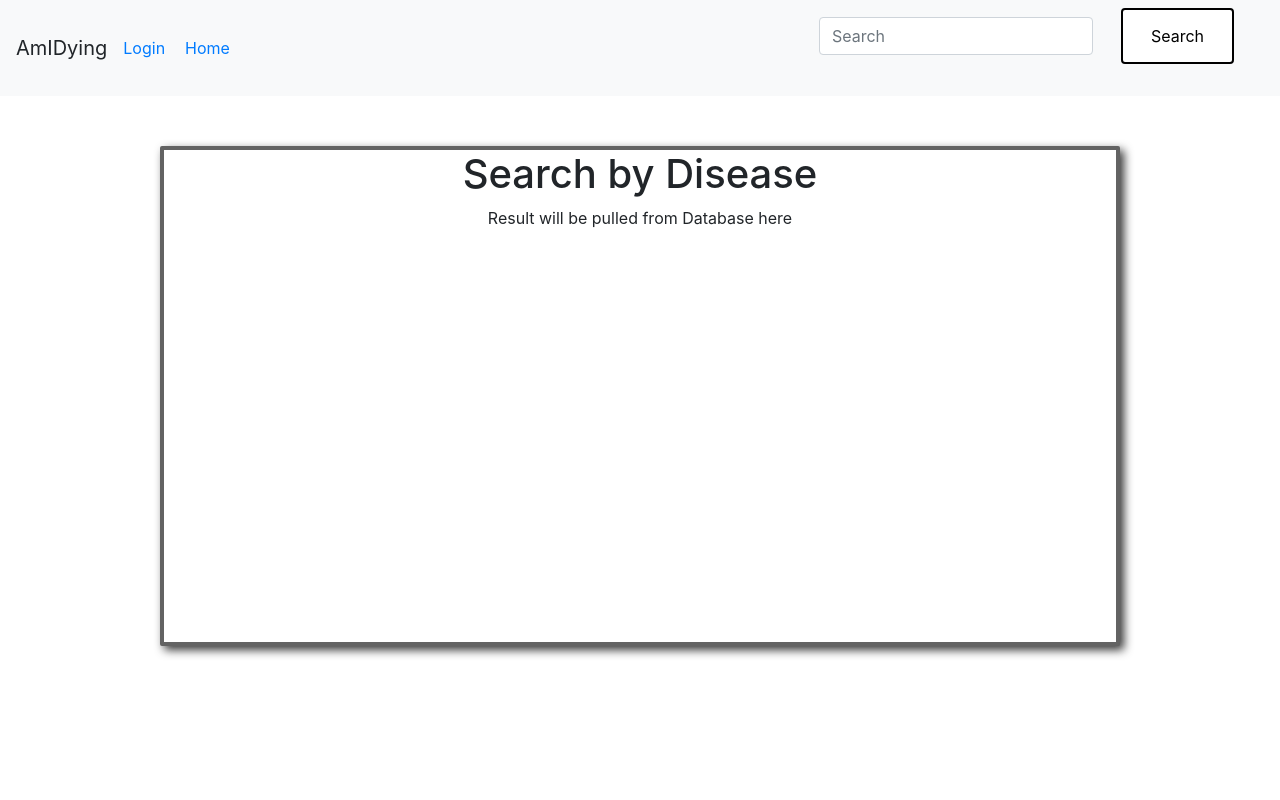
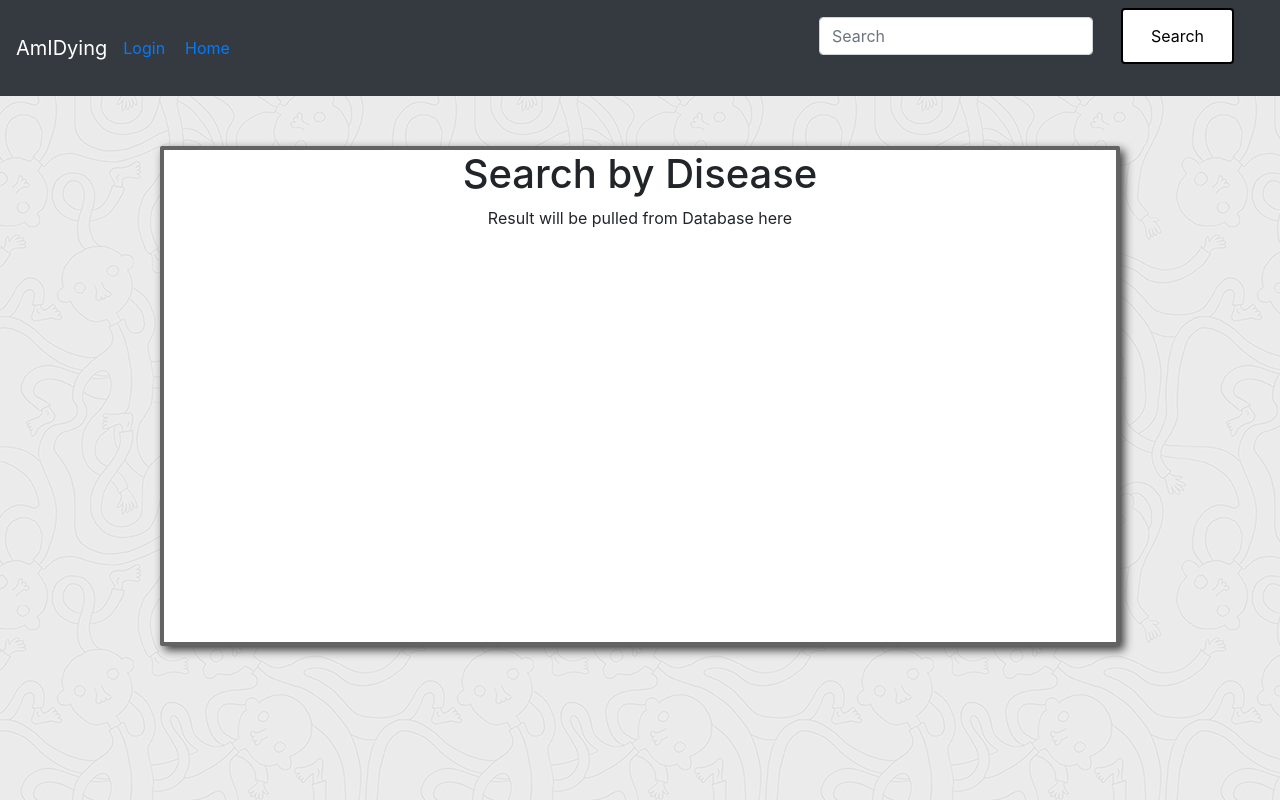
Before and after one commit to ijeli/lookatmedying, a React (Create React App) app in the folder client/: page /search in a window 1280 px wide. Built offline with nearby package versions, Linux system fonts and the light colour scheme.

Commit message:
made it prettier?

```diff
--- a/client/src/App.css
+++ b/client/src/App.css
@@ -118,6 +118,13 @@ a{
   margin-right: 10px;
 }
 
-/* body{
-  background-image: url("https://s-media-cache-ak0.pinimg.com/736x/36/2b/d0/362bd0151dfbc41537f89f6df442a2d6--medical-icon-icon-design.jpg");
-} */
+body{
+  background-image: url("./images/ignasi_pattern_s.png");
+  /* background-size: cover; */
+  /* background-repeat: no-repeat; */
+}
+
+#Navbar{
+  display: inline;
+  padding-right: 30px;
+}
--- a/client/src/components/Navbar.js
+++ b/client/src/components/Navbar.js
@@ -5,8 +5,8 @@ import '../App.css';
 
 const Navbar = (props) => (
   <div>
- <nav className="navbar navbar-expand-lg navbar-light bg-light">
-<a className="navbar-brand">AmIDying</a>
+ <nav className="navbar navbar-expand-lg navbar-dark bg-dark">
+<a className="navbar-brand" href="/">AmIDying</a>
 <button className="navbar-toggler" type="button" data-toggle="collapse" data-target="#navbarSupportedContent" aria-controls="navbarSupportedContent" aria-expanded="false" aria-label="Toggle navigation">
   <span className="navbar-toggler-icon"></span>
 </button>
@@ -14,7 +14,7 @@ const Navbar = (props) => (
 <div className="collapse navbar-collapse" id="navbarSupportedContent">
   <ul className="navbar-nav mr-auto">
     <li className="nav-item active">
-    <a classNameName={
+    <a className={
       window.location.pathname === '/'
       ? 'active' :""
       }
--- /dev/null
+++ b/client/src/components/login/PrivacyPolicy.js
@@ -0,0 +1,10 @@
+import React from 'react';
+
+function PrivacyPolicy(props){
+    return <h5 style={{margin: 4 + 'em'}} >By signing in, you are agreeing to the following terms and conditions.
+        AmIDying has the rights to receive and store data provided by Facebook and/or Google.
+        AmIDying also has the rights to display and share your information. After you agree
+        to sign in AmIDying will not need any consent to use your information.</h5>
+}
+
+export default PrivacyPolicy;
--- a/client/src/components/login/login.js
+++ b/client/src/components/login/login.js
@@ -1,7 +1,7 @@
 import React from 'react';
 import ReactModalLogin from 'react-modal-login';
 import {facebookConfig, googleConfig} from "./social-config";
-import PostData from '../services/PostData';
+import PrivacyPolicy from './PrivacyPolicy';
 
 class LoginModal extends React.Component {
 
@@ -19,19 +19,20 @@ class LoginModal extends React.Component {
   openModal() {
     this.setState({
       showModal: true,
-      PostData
     });
   }
 
   closeModal() {
     this.setState({
       showModal: false,
-      error: null
+      error: null,
+      Policy: false
     });
   }
 
   onLoginSuccess(method, response) {
     console.log('logged successfully with ' + method);
+
   }
 
   onLoginFail(method, response) {
@@ -64,18 +65,21 @@ class LoginModal extends React.Component {
 
     return (
       <div>
-
+ <PrivacyPolicy/>
         <button
-          className = 'btn btn-primary' onClick={() => this.openModal()}
+          className = 'btn-lg btn-primary' onClick={() => this.openModal()}
         >
           Sign In/Sign Up
         </button>
 
+
         <ReactModalLogin
           visible={this.state.showModal}
+          // visible={this.state.PrivacyPolicy}
           onCloseModal={this.closeModal.bind(this)}
           loading={this.state.loading}
           error={this.state.error}
+
           tabs={{
             afterChange: this.afterTabsChange.bind(this)
           }}
```
Also changed, not shown: client/src/images/ignasi_pattern_s.png (added), 1 other file (tests, documents, lock files or other folders).
